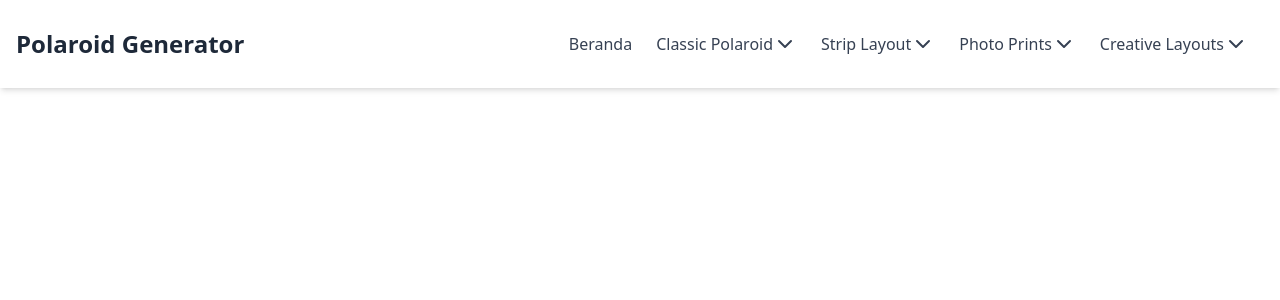
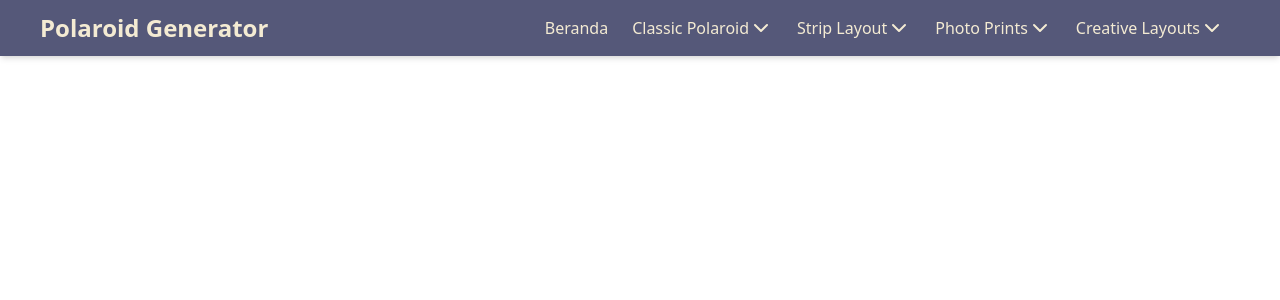
Before and after one commit to mkeyzxi/PolaroWeb, a React (Vite) app: page / in a window 1280 px wide. Shown: the top 300 px of the page. Built offline with nearby package versions, Linux system fonts and the light colour scheme.

Commit message:
color: mengganti warna jadi warna utama

```diff
--- a/src/layouts/Footer.tsx
+++ b/src/layouts/Footer.tsx
@@ -1,5 +1,9 @@
 const Footer = () => {
-	return "this is Footer";
-}
+	return (
+		<footer className="bg-[#555879] text-[#F4EBD3] text-center p-4">
+			<p>this is Footer</p>
+		</footer>
+	);
+};
 
 export default Footer;
--- a/src/layouts/Header.tsx
+++ b/src/layouts/Header.tsx
@@ -1,15 +1,14 @@
 type NavPropsType = {
 	children?: React.ReactNode;
-}
+};
 
-const Header = (props: NavPropsType) => {
-	const { children} = props;
+const Header = ({ children }: NavPropsType) => {
 	return (
-		<header className="bg-white shadow-md p-4 flex flex-row items-center w-full justify-between">
-			<h1 className="text-2xl font-bold text-gray-800">Polaroid Generator</h1>
+		<header className="bg-[#555879] shadow-md px-10 flex flex-row items-center w-full justify-between">
+			<h1 className="text-2xl font-bold text-[#F4EBD3]">Polaroid Generator</h1>
 			{children}
 		</header>
 	);
-}
+};
 
 export default Header;
--- a/src/layouts/ListNav.tsx
+++ b/src/layouts/ListNav.tsx
@@ -1,29 +1,31 @@
+import { ChevronDown } from "lucide-react";
 
-import { ChevronDown } from "lucide-react";
 type ListNavPropsType = {
-	menu: string,
+	menu: string;
 	subMenu: string[];
-}
+};
 
-const ListNav = (props: ListNavPropsType) => {
-
-	const { menu, subMenu } = props;
+const ListNav = ({ menu, subMenu }: ListNavPropsType) => {
 	return (
-		<li className="relative group" >
-
-			<button className={`hover:text-indigo-600 flex`}>{menu}<ChevronDown /></button>
-			<ul className="absolute hidden group-hover:block bg-white shadow-lg p-3 rounded-lg">
-				{/* <li><a href="#" className="block px-4 py-2 hover:bg-gray-100">{subMenu}</a></li>
-				<li><a href="#" className="block px-4 py-2 hover:bg-gray-100">{subMenu}</a></li>
-				<li><a href="#" className="block px-4 py-2 hover:bg-gray-100">{subMenu}</a></li> */}
-
-				{subMenu.map((e, index) => {
-					return (<li key={index}><a href="#" className="block px-4 py-2 hover:bg-gray-100">{e}</a></li>
-					)
-				})}
+		<li className="relative group">
+			<button className="flex hover:text-[#DED3C4]">
+				{menu}
+				<ChevronDown />
+			</button>
+			<ul className="absolute hidden group-hover:block bg-[#98A1BC] shadow-lg p-3 rounded-lg">
+				{subMenu.map((e, index) => (
+					<li key={index}>
+						<a
+							href="#"
+							className="block px-4 py-2 text-[#F4EBD3] hover:bg-[#DED3C4] hover:text-[#555879] rounded-md"
+						>
+							{e}
+						</a>
+					</li>
+				))}
 			</ul>
 		</li>
-	)
-}
+	);
+};
 
 export default ListNav;
--- a/src/layouts/Nav.tsx
+++ b/src/layouts/Nav.tsx
@@ -1,62 +1,11 @@
-
 import ListNav from "./ListNav";
 
-// const Nav = () => {
-// 	return (
-// 		<nav className="p-4">
-// 			<ul className="flex gap-6 text-gray-700 font-medium">
-// 				<li className="relative group">
-// 					<button className="hover:text-indigo-600 flex ">ClassNameic Polaroid <ChevronDown /></button>
-// 					<ul className="absolute hidden group-hover:block bg-white shadow-lg p-3 rounded-lg">
-// 						<li><a href="#" className="block px-4 py-2 hover:bg-gray-100">Square</a></li>
-// 						<li><a href="#" className="block px-4 py-2 hover:bg-gray-100">Wide</a></li>
-// 						<li><a href="#" className="block px-4 py-2 hover:bg-gray-100">Mini</a></li>
-// 					</ul>
-// 				</li>
-// 				<li className="relative group">
-// 					<button className="hover:text-indigo-600 flex">Strip Layout <ChevronDown /></button>
-// 					<ul className="absolute hidden group-hover:block bg-white shadow-lg p-3 rounded-lg">
-// 						<li><a href="#" className="block px-4 py-2 hover:bg-gray-100">3 Strip</a></li>
-// 						<li><a href="#" className="block px-4 py-2 hover:bg-gray-100">4 Strip</a></li>
-// 					</ul>
-// 				</li>
-// 				<li className="relative group">
-// 					<button className="hover:text-indigo-600 flex">Photo Prints <ChevronDown /></button>
-// 					<ul className="absolute hidden group-hover:block bg-white shadow-lg p-3 rounded-lg">
-// 						<li><a href="#" className="block px-4 py-2 hover:bg-gray-100">2R</a></li>
-// 						<li><a href="#" className="block px-4 py-2 hover:bg-gray-100">3R</a></li>
-// 						<li><a href="#" className="block px-4 py-2 hover:bg-gray-100">4R</a></li>
-// 					</ul>
-// 				</li>
-// 				<li className="relative group">
-// 					<button className="hover:text-indigo-600 flex">Creative Layouts <ChevronDown /></button>
-// 					<ul className="absolute hidden group-hover:block bg-white shadow-lg p-3 rounded-lg">
-// 						<li><a href="#" className="block px-4 py-2 hover:bg-gray-100">Snapshot A</a></li>
-// 						<li><a href="#" className="block px-4 py-2 hover:bg-gray-100">Skapshota</a></li>
-// 						<li><a href="#" className="block px-4 py-2 hover:bg-gray-100">Tiny</a></li>
-// 						<li><a href="#" className="block px-4 py-2 hover:bg-gray-100">Sovare</a></li>
-// 					</ul>
-// 				</li>
-// 			</ul>
-// 		</nav>
-// 	);
-// }
-
-// export default Nav;
-
-// import { ChevronDown } from "lucide-react";
-
-
-// import { useState } from "react";
 const Nav = () => {
-	// const [active, setActive] = useState(false);
-	// {console.log(active)}
 	return (
-		<nav className="p-4">
-			<ul className="flex gap-6 text-gray-700 font-medium">
-				<li className="relative group" >
-
-					<button className={`hover:text-indigo-600 flex`}>Beranda</button>
+		<nav className="p-4 bg-[#555879]">
+			<ul className="flex gap-6 font-medium text-[#F4EBD3]">
+				<li className="relative group">
+					<button className="flex hover:text-[#DED3C4]">Beranda</button>
 				</li>
 				<ListNav menu="Classic Polaroid" subMenu={["Square", "Wide", "Mini"]} />
 				<ListNav menu="Strip Layout" subMenu={["3 Strip", "4 Strip"]} />
@@ -65,6 +14,6 @@ const Nav = () => {
 			</ul>
 		</nav>
 	);
-}
+};
 
 export default Nav;
```
